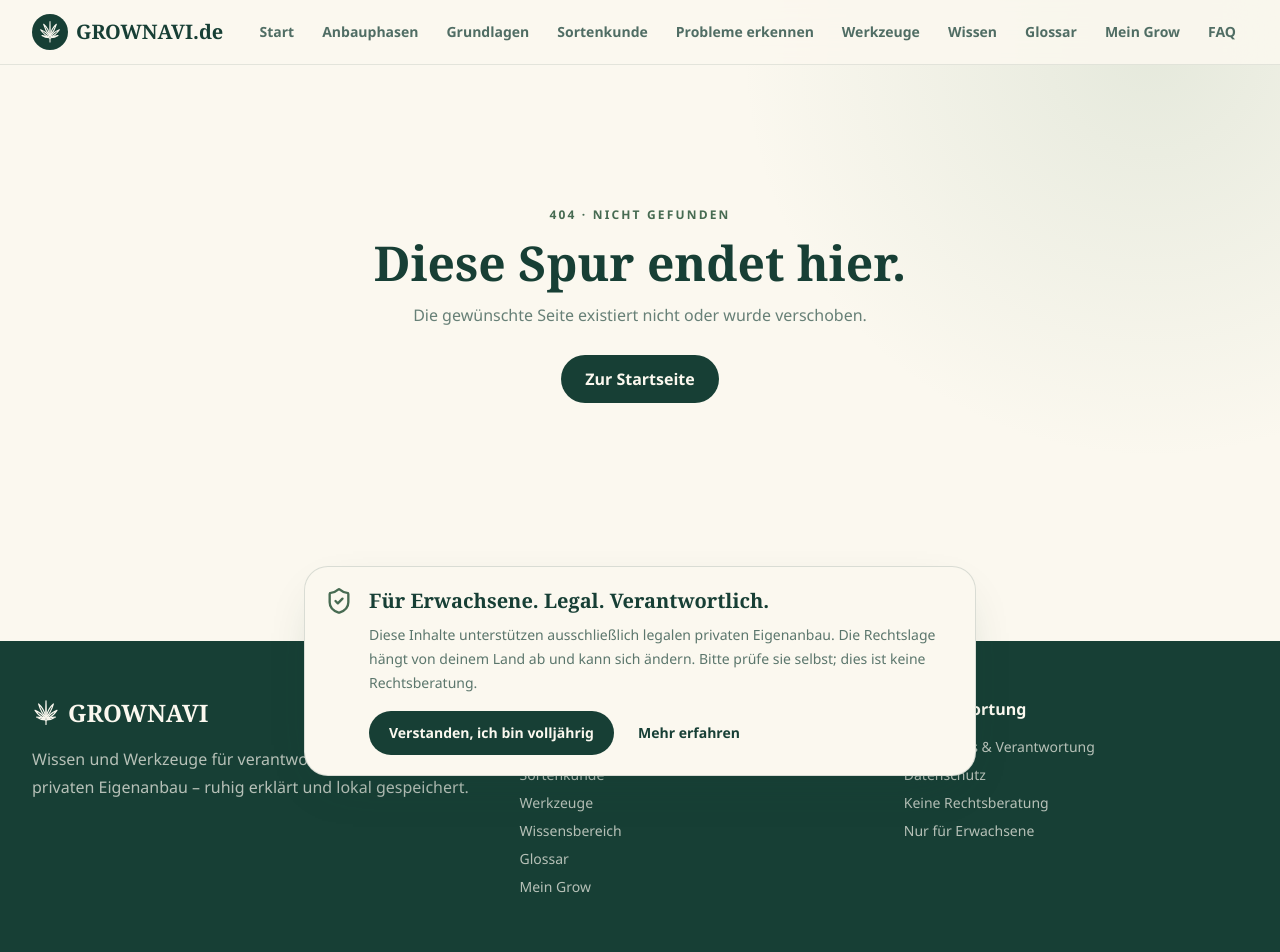
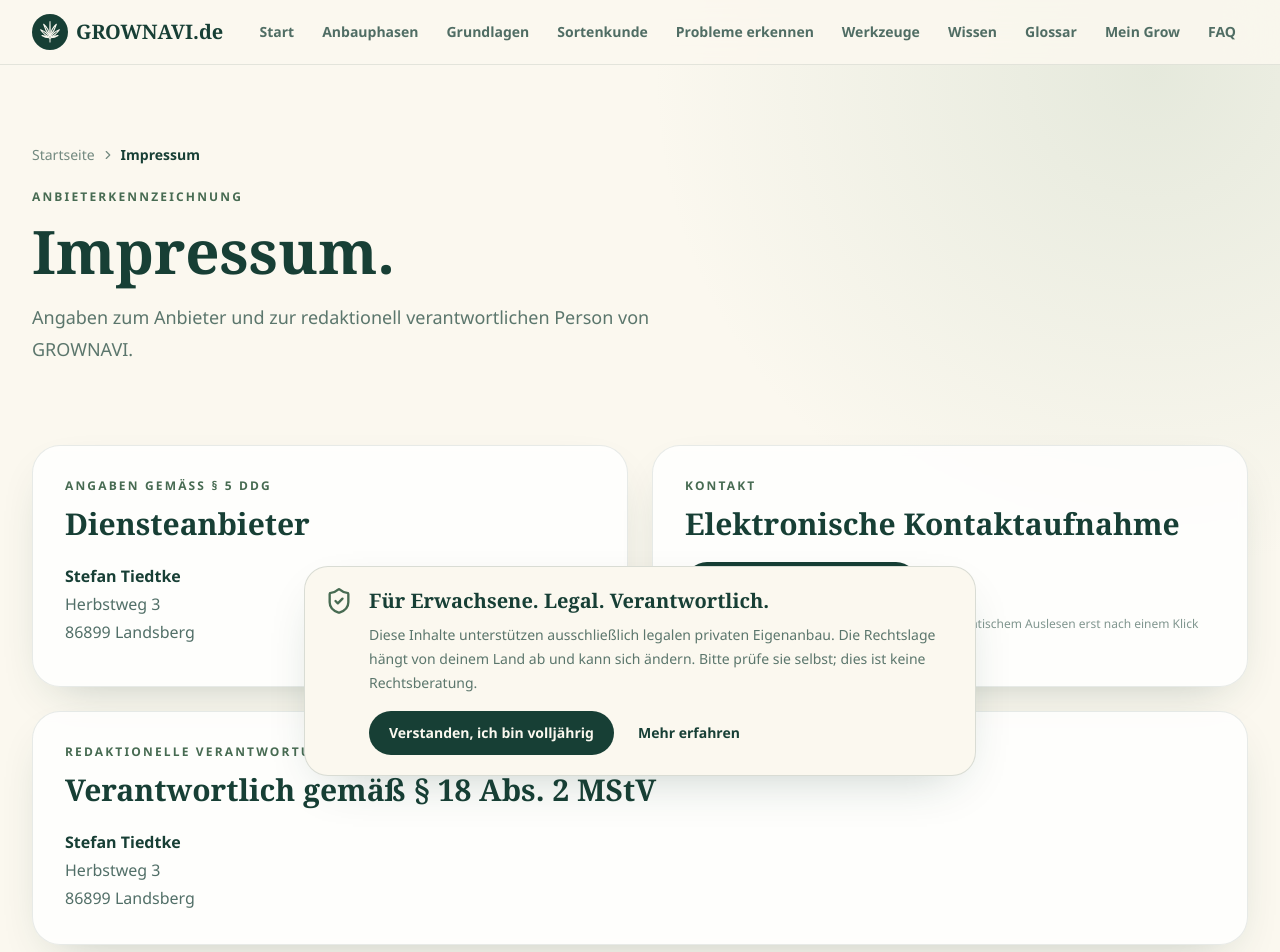
Before and after one commit to stefan-tiedtke/grownavi, a Next.js app: page /impressum in a window 1280 px wide. Before the commit this address had no page. Shown: the top 952 px of the page. Built offline with nearby package versions, Linux system fonts and the light colour scheme.

Commit message:
Add Impressum

```diff
--- /dev/null
+++ b/app/impressum/page.tsx
@@ -0,0 +1,67 @@
+import type { Metadata } from "next";
+import { PageIntro } from "@/components/site-shell";
+import { EmailReveal } from "@/components/email-reveal";
+
+export const metadata: Metadata = {
+  title: "Impressum",
+  description: "Impressum und Anbieterkennzeichnung von GROWNAVI.",
+  alternates: { canonical: "/impressum" },
+  robots: { index: false, follow: true },
+};
+
+export default function Page() {
+  return (
+    <>
+      <PageIntro
+        eyebrow="Anbieterkennzeichnung"
+        title="Impressum."
+        description="Angaben zum Anbieter und zur redaktionell verantwortlichen Person von GROWNAVI."
+      />
+      <section className="container-page grid max-w-5xl gap-6 md:grid-cols-2">
+        <article className="card p-6 sm:p-8">
+          <p className="eyebrow">Angaben gemäß § 5 DDG</p>
+          <h2 className="mt-3 font-serif text-3xl font-bold">
+            Diensteanbieter
+          </h2>
+          <address className="mt-5 not-italic leading-7 text-forest/75">
+            <strong className="text-forest">Stefan Tiedtke</strong>
+            <br />
+            Herbstweg 3
+            <br />
+            86899 Landsberg
+          </address>
+        </article>
+
+        <article className="card p-6 sm:p-8">
+          <p className="eyebrow">Kontakt</p>
+          <h2 className="mt-3 font-serif text-3xl font-bold">
+            Elektronische Kontaktaufnahme
+          </h2>
+          <div className="mt-5">
+            <EmailReveal />
+          </div>
+        </article>
+
+        <article className="card p-6 sm:p-8 md:col-span-2">
+          <p className="eyebrow">Redaktionelle Verantwortung</p>
+          <h2 className="mt-3 font-serif text-3xl font-bold">
+            Verantwortlich gemäß § 18 Abs. 2 MStV
+          </h2>
+          <address className="mt-5 not-italic leading-7 text-forest/75">
+            <strong className="text-forest">Stefan Tiedtke</strong>
+            <br />
+            Herbstweg 3
+            <br />
+            86899 Landsberg
+          </address>
+        </article>
+
+        <div className="rounded-2xl border border-sage/40 bg-sage/10 p-4 text-sm leading-6 text-forest/70 md:col-span-2">
+          Die Inhalte von GROWNAVI dienen der allgemeinen Information und
+          Bildung. Sie stellen insbesondere keine Rechtsberatung und keine
+          medizinische Beratung dar.
+        </div>
+      </section>
+    </>
+  );
+}
--- /dev/null
+++ b/components/email-reveal.tsx
@@ -0,0 +1,53 @@
+"use client";
+
+import { useState } from "react";
+import { Copy, Mail } from "lucide-react";
+import { Button } from "./ui";
+
+const encodedAddress = "c3RldmU1MDAwQGdteC5kZQ==";
+
+function decodeAddress() {
+  return window.atob(encodedAddress);
+}
+
+export function EmailReveal() {
+  const [address, setAddress] = useState("");
+  const [copied, setCopied] = useState(false);
+
+  if (!address) {
+    return (
+      <div>
+        <Button type="button" onClick={() => setAddress(decodeAddress())}>
+          <Mail className="size-4" aria-hidden="true" />
+          E-Mail-Adresse anzeigen
+        </Button>
+        <p className="mt-2 text-xs leading-5 text-forest/55">
+          Die Adresse wird zum Schutz vor einfachem automatischem Auslesen erst
+          nach einem Klick angezeigt.
+        </p>
+      </div>
+    );
+  }
+
+  return (
+    <div className="flex flex-wrap items-center gap-3" data-nosnippet>
+      <a
+        className="font-bold text-moss underline decoration-moss/30 underline-offset-4"
+        href={`mailto:${address}`}
+      >
+        {address}
+      </a>
+      <button
+        type="button"
+        className="inline-flex min-h-10 items-center gap-2 rounded-full border border-forest/15 px-3 text-sm font-bold transition hover:bg-sage/10"
+        onClick={async () => {
+          await navigator.clipboard.writeText(address);
+          setCopied(true);
+        }}
+      >
+        <Copy className="size-4" aria-hidden="true" />
+        {copied ? "Kopiert" : "Kopieren"}
+      </button>
+    </div>
+  );
+}
--- a/components/site-shell.tsx
+++ b/components/site-shell.tsx
@@ -216,6 +216,7 @@ export function Footer() {
           <h2 className="font-bold">Verantwortung</h2>
           <div className="mt-4 grid gap-2 text-sm text-cream/70">
             <Link href="/rechtliches">Rechtliches & Verantwortung</Link>
+            <Link href="/impressum">Impressum</Link>
             <Link href="/datenschutz">Datenschutz</Link>
             <span>Keine Rechtsberatung</span>
             <span>Nur für Erwachsene</span>
@@ -292,6 +293,7 @@ export function PageIntro({
       "/mein-grow": "Mein Grow",
       "/faq": "FAQ",
       "/rechtliches": "Rechtliches & Verantwortung",
+      "/impressum": "Impressum",
       "/datenschutz": "Datenschutz",
     }[path] ?? title.replace(/\.$/, "");
   return (
```
Also changed, not shown: 1 other file (tests, documents, lock files or other folders).
